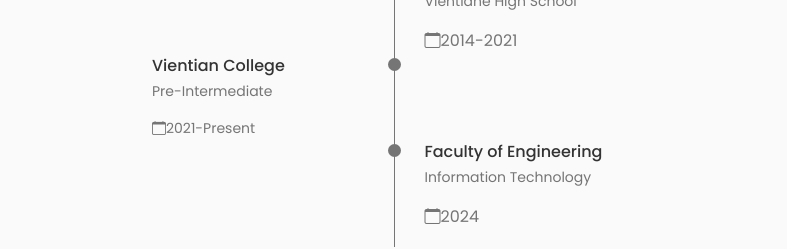
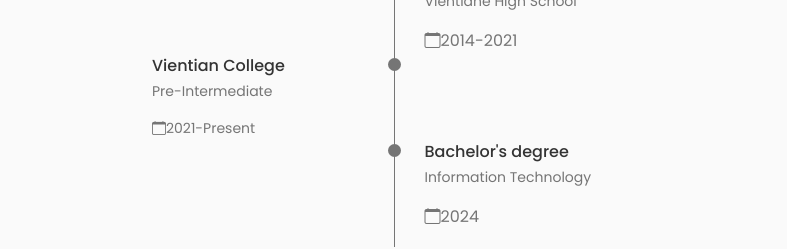
Before and after one commit to GSSPS88/Sathaphone-Savayvanh, a React (Vite) app: page / in a window 1280 px wide. Shown: the part 1840-2089 px from the top of the page, without its empty margins (246-1033 px from the left). Built offline with nearby package versions, Linux system fonts and the light colour scheme.

Commit message:
Update Education.jsx
change

```diff
--- a/src/components/education/Education.jsx
+++ b/src/components/education/Education.jsx
@@ -77,7 +77,7 @@ const Education = () => {
                         </div>
 
                         <div>
-                            <h3 className="education__title">Faculty of Engineering</h3>
+                            <h3 className="education__title">Bachelor's degree</h3>
                             <span className="education__subtitle">Information Technology</span>
                             <div className="educatio__calender">
                                 <i class="bi bi-calendar"></i>
```
